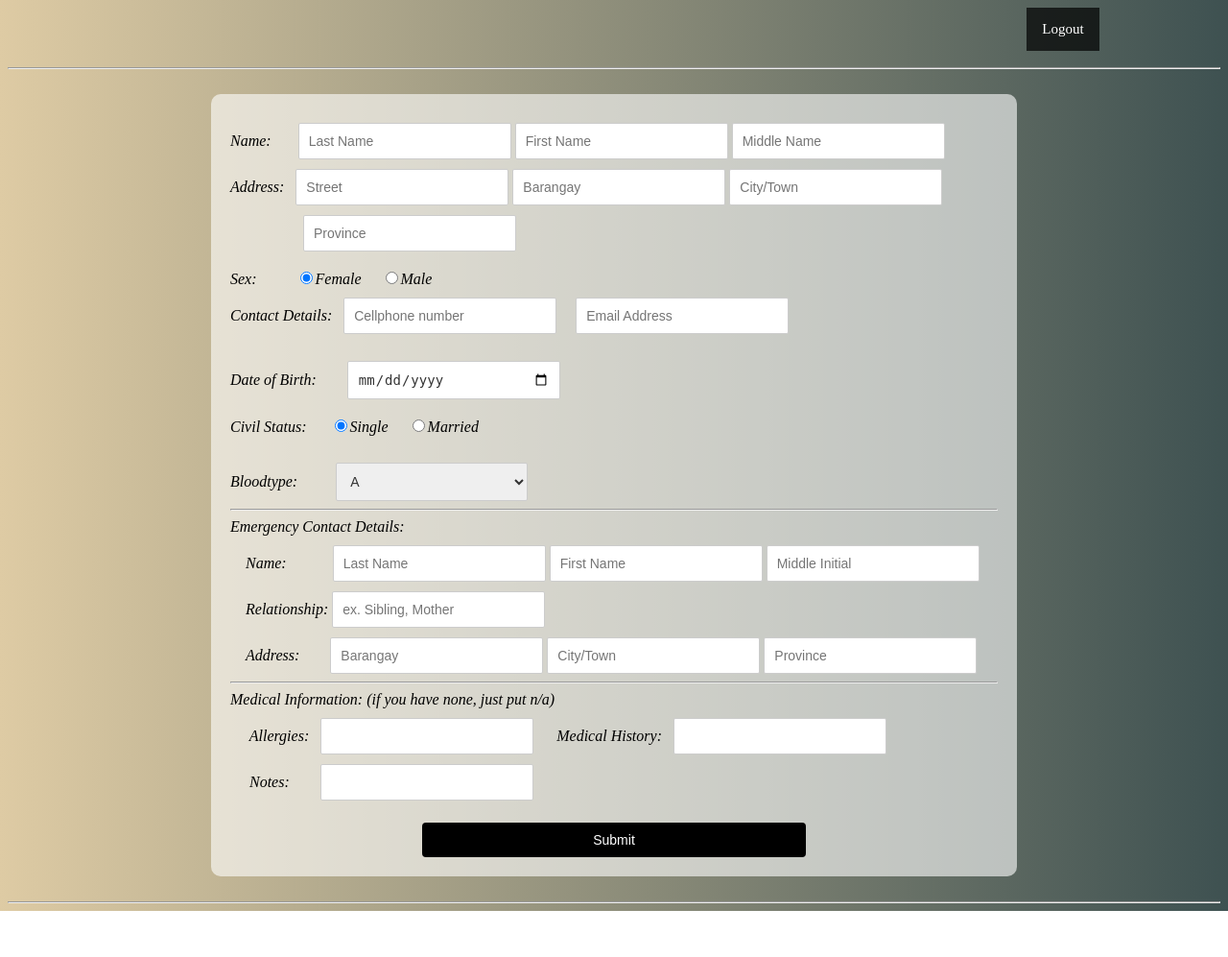
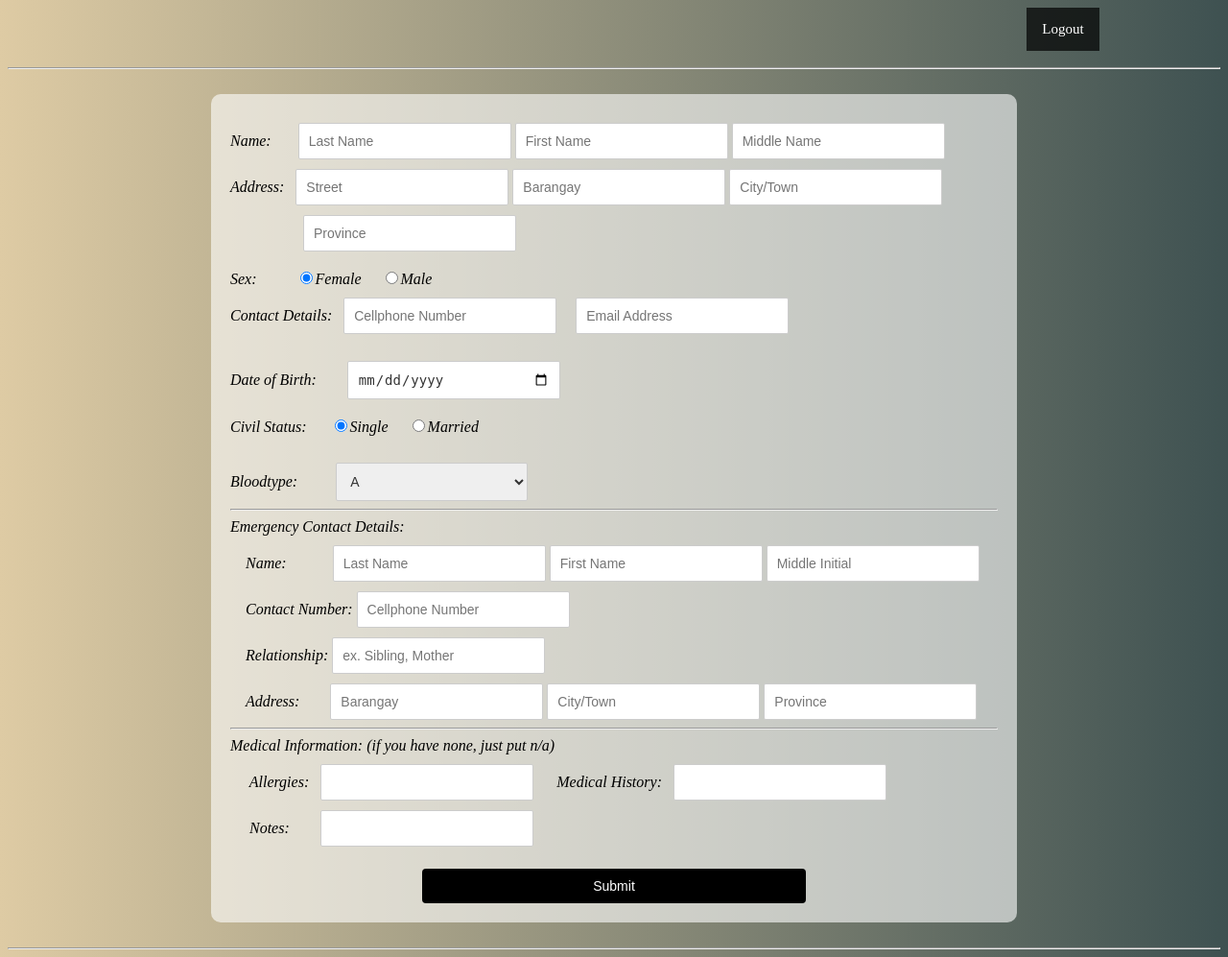
Before and after one commit to jcbaguinang/EMR, a PHP site: page /home.php in a window 1280 px wide. Shown: the whole page at 96% size. Before the commit the page ends 949 px from the top, so only its background shows below. Run offline with PHP 8.4, Linux system fonts and the light colour scheme; the visitor is signed in with stand-in values (Sample User, id 1); data that the repository does not hold is empty; some libraries are stand-ins or nearby versions.

Commit message:
minor changes

```diff
--- a/form.php
+++ b/form.php
@@ -45,7 +45,7 @@
 
 			<div>
 				Contact Details: &nbsp;
-				<input type="number" name="contact_number" placeholder="Cellphone number">&emsp;
+				<input type="number" name="contact_number" placeholder="Cellphone Number">&emsp;
 				<input type="email" name="email" placeholder="Email Address">
 			</div><br>
 
@@ -75,6 +75,11 @@
 					<input type="text" name="emergency_last_name"  placeholder="Last Name" required>
 					<input type="text" name="emergency_first_name" placeholder="First Name" required>
 					<input type="text" name="emergency_middle_initial" placeholder="Middle Initial" required>
+				</div>
+
+				<div>
+					&emsp;Contact Number:
+					<input type="text" name="emergency_cellphone_number" placeholder="Cellphone Number">
 				</div>
 
 				<div>
```
